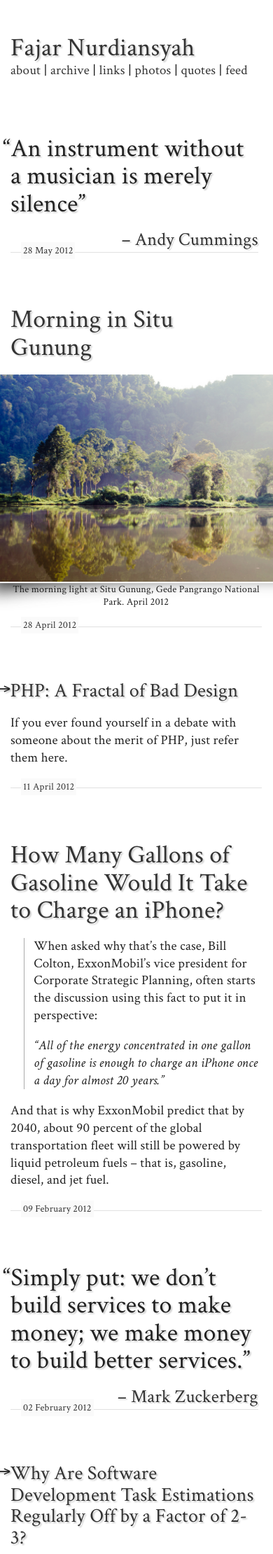
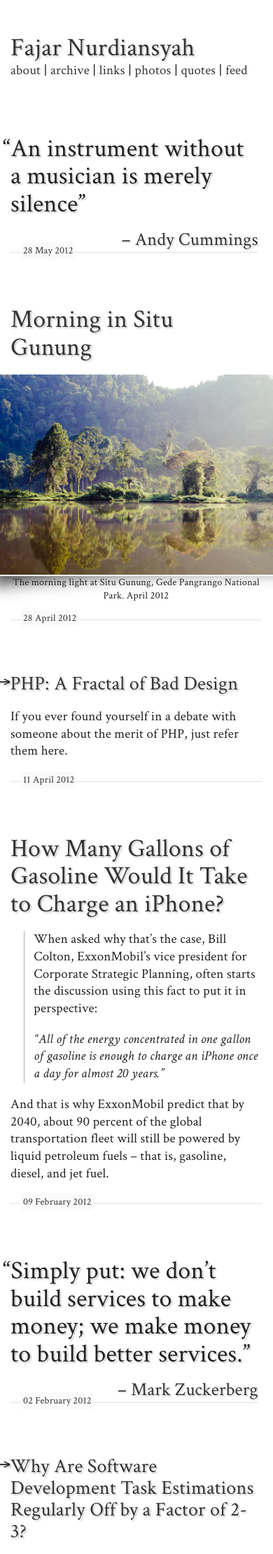
Before and after one commit to fajarnurdiansyah/fajarnurdiansyah.github.com, a Jekyll site: the page built from index.html, in a window 390 px wide. Shown: the top 2220 px of the page at 70% size. Built offline with Jekyll 4.4.1, drawn with Linux system fonts in a browser that asks for light colours; Markdown is read by kramdown in place of the engine named in the settings; the list of posts is cut into pages by our own code.

Commit message:
Fine tune the media query Actually it only fine tuned for 480x320 screen.

```diff
--- a/css/mobile.css
+++ b/css/mobile.css
@@ -1,20 +1,4 @@
-/************************************************************************************
-smaller than 980
-*************************************************************************************/
-@media screen and (max-width: 980px)
-{
-
-    /* pagewrap */
-    .page
-    {
-        width: 100%;
-    }
-}
-
-/************************************************************************************
-smaller than 560
-*************************************************************************************/
-@media screen and (max-width: 670px)
+@media screen and (max-width: 480px)
 {
 
     /* disable webkit text size adjust (for iPhone) */
@@ -41,35 +25,29 @@
     }
 
     .shadow900 img {
-        width: 92%;
+        width: 89%;
 	margin-left: 15%;
     }
     .shadow900:after {
         margin-left: 15%;
-        width: 92%;
+        width: 89%;
+    }
+}
+
+@media screen and (max-width: 320px)
+{
+
+    .shadow900 img {
+        max-width: 320px;
+	margin-left: 110px;
+    }
+    .shadow900:after {
+        margin-left: 110px;
+        max-width: 320px;
     }
 }
 
 @media screen and (max-device-width: 480px)
 {
-    body
-    {
-        width: 480px;
-	margin: 10px;
-    }
-    .site{
-	margin: 15px;
-    }
-    .page
-    {
-        max-width: 480px;
-    }
-    #siteRecycle
-    {
-        max-width: 280px;
-    }
-    input.textEntry
-    {
-        width: 230px;
-    }
+
 }
```
